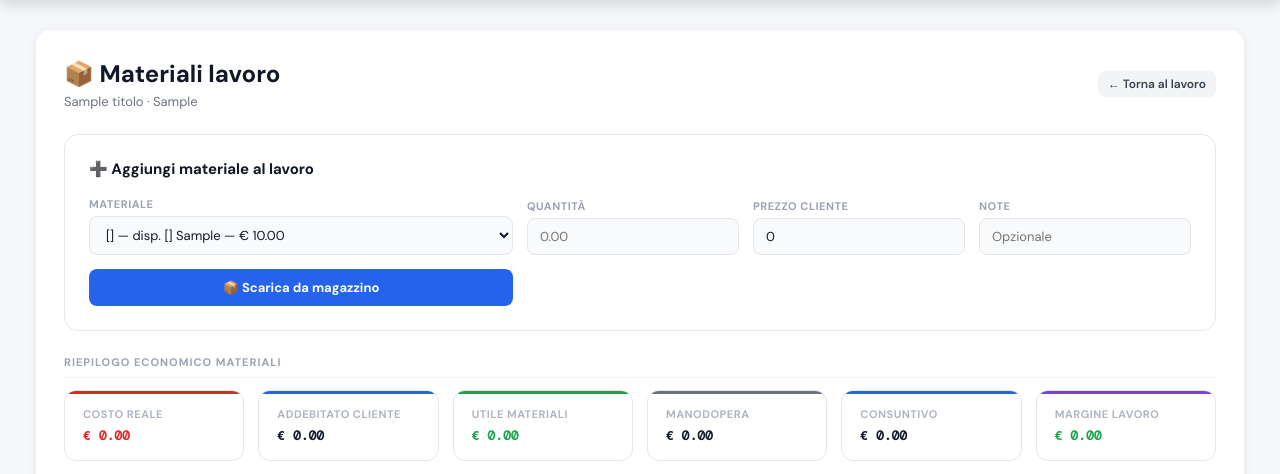
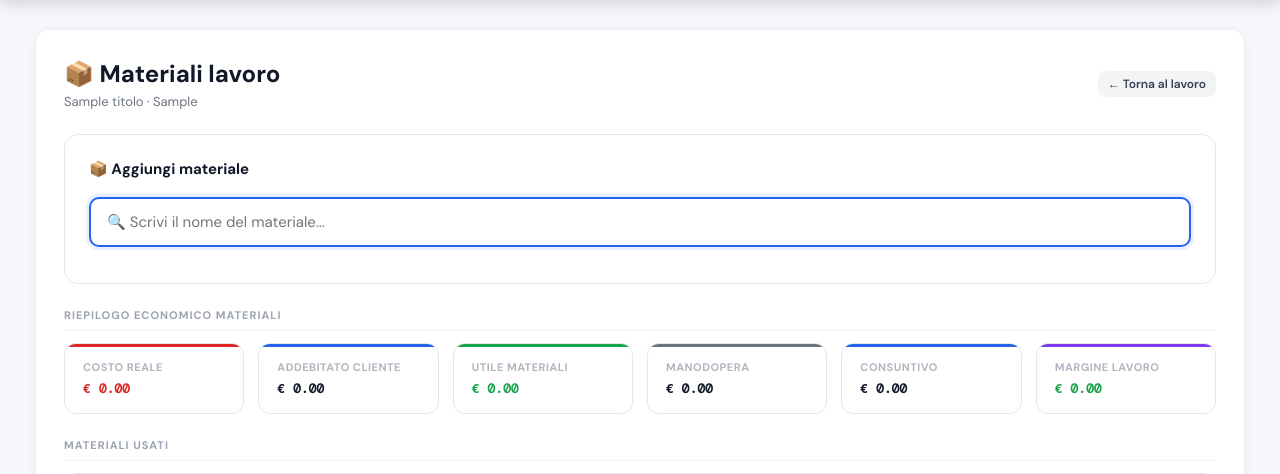
Before and after one commit to pmosca80/gestione-artigiani, a Python web app: template app/templates/lavoro_materiali.html in a window 1280 px wide. Shown: the part 118-592 px from the top of the page. Run offline with Jinja, Linux system fonts and the light colour scheme; the template is opened without the code that fills it: most values are stand-ins (such as "Sample title", 1, 10 or a date in 2020).

Commit message:
feat: ricerca rapida materiali sul campo
Sostituisce il select a scorrimento con una barra di ricerca live:
scrivi 2-3 lettere, tap sul materiale, quantita con autofocus, submit.
Da 8+ azioni a 4, utilizzabile anche con guanti o mani sporche.

Co-Authored-By: Claude Sonnet 4.6 <noreply@anthropic.com>

```diff
--- a/app/templates/lavoro_materiali.html
+++ b/app/templates/lavoro_materiali.html
@@ -172,6 +172,61 @@
         @media (max-width: 500px) {
             .add-form-grid { grid-template-columns: 1fr; }
         }
+
+        /* RICERCA RAPIDA MATERIALE */
+        .mat-search-input {
+            width: 100%; padding: 13px 16px;
+            border: 2px solid #e5e7eb; border-radius: 10px;
+            font-size: 15px; font-family: 'DM Sans', sans-serif;
+            outline: none; background: #f9fafb; box-sizing: border-box;
+            transition: border-color 0.2s, box-shadow 0.2s;
+        }
+        .mat-search-input:focus {
+            border-color: #2563eb;
+            box-shadow: 0 0 0 3px rgba(37,99,235,0.1);
+            background: white;
+        }
+        #mat-selected-box {
+            padding: 11px 14px; background: #eff6ff;
+            border: 2px solid #2563eb; border-radius: 10px;
+            display: flex; align-items: center; justify-content: space-between;
+        }
+        #mat-selected-nome { font-weight: 700; color: #1e40af; font-size: 14px; }
+        .mat-desel-btn {
+            background: none; border: none; color: #6b7280;
+            font-size: 22px; cursor: pointer; padding: 0 4px; line-height: 1;
+        }
+        #mat-lista {
+            display: none; position: absolute;
+            top: calc(100% + 4px); left: 0; right: 0;
+            background: white; border: 1.5px solid #e5e7eb;
+            border-radius: 10px; box-shadow: 0 8px 24px rgba(0,0,0,0.14);
+            z-index: 200; max-height: 300px; overflow-y: auto;
+        }
+        .mat-item {
+            padding: 13px 16px; cursor: pointer;
+            border-bottom: 1px solid #f1f5f9;
+            display: flex; align-items: center;
+            justify-content: space-between; gap: 8px;
+        }
+        .mat-item:last-child { border-bottom: none; }
+        .mat-item:hover, .mat-item:active { background: #f8fafc; }
+        .mat-item-nome { font-weight: 600; color: #111827; font-size: 14px; }
+        .mat-item-meta { font-size: 12px; color: #9ca3af; white-space: nowrap; }
+        .quick-label {
+            font-size: 11px; font-weight: 700; text-transform: uppercase;
+            letter-spacing: 0.5px; color: #9ca3af; display: block; margin-bottom: 5px;
+        }
+        .quick-input {
+            width: 100%; padding: 12px; border: 1.5px solid #e5e7eb;
+            border-radius: 8px; font-size: 16px; font-family: 'DM Sans', sans-serif;
+            outline: none; box-sizing: border-box;
+            transition: border-color 0.2s, box-shadow 0.2s;
+        }
+        .quick-input:focus {
+            border-color: #2563eb;
+            box-shadow: 0 0 0 3px rgba(37,99,235,0.1);
+        }
     </style>
 </head>
 <body>
@@ -194,34 +249,42 @@
     <div class="alert-error">⚠️ Quantità insufficiente in magazzino.</div>
     {% endif %}
 
-    <!-- FORM AGGIUNGI -->
+    <!-- FORM AGGIUNGI RAPIDO -->
     <div class="add-form-card">
-        <h3>➕ Aggiungi materiale al lavoro</h3>
-        <form method="post">
-            <div class="add-form-grid">
-                <div class="add-form-group">
-                    <label>Materiale</label>
-                    <select name="materiale_id" required>
-                        {% for materiale in materiali %}
-                        <option value="{{ materiale.id }}">
-                            {{ materiale.nome }} — disp. {{ materiale.quantita }} {{ materiale.unita_misura }} — € {{ "%.2f"|format(materiale.prezzo_vendita_default or 0) }}
-                        </option>
-                        {% endfor %}
-                    </select>
+        <h3>📦 Aggiungi materiale</h3>
+        <form method="post" id="form-mat">
+            <input type="hidden" name="materiale_id" id="mat-id">
+            <input type="hidden" name="note" value="">
+
+            <div style="position:relative; margin-bottom:12px;">
+                <input type="text" id="cerca-mat"
+                       autocomplete="off" autocorrect="off" autocapitalize="off" spellcheck="false"
+                       placeholder="🔍 Scrivi il nome del materiale..."
+                       class="mat-search-input"
+                       oninput="filtraMateriali(this.value)">
+                <div id="mat-selected-box" style="display:none;">
+                    <span id="mat-selected-nome"></span>
+                    <button type="button" onclick="deselezionaMat()" class="mat-desel-btn">×</button>
                 </div>
-                <div class="add-form-group">
-                    <label>Quantità</label>
-                    <input type="number" step="0.01" name="quantita" placeholder="0.00" required>
+                <div id="mat-lista"></div>
+            </div>
+
+            <div id="mat-details" style="display:none;">
+                <div style="display:flex; gap:10px; flex-wrap:wrap; margin-bottom:12px;">
+                    <div style="flex:1; min-width:120px;">
+                        <label class="quick-label">Quantità <span id="mat-unita" style="text-transform:none; font-weight:500;"></span></label>
+                        <input type="number" step="0.01" name="quantita" id="mat-qta"
+                               placeholder="0" required class="quick-input">
+                    </div>
+                    <div style="flex:1; min-width:120px;">
+                        <label class="quick-label">Prezzo cliente (€)</label>
+                        <input type="number" step="0.01" name="prezzo_unitario_cliente" id="mat-prezzo"
+                               value="0" class="quick-input">
+                    </div>
                 </div>
-                <div class="add-form-group">
-                    <label>Prezzo cliente</label>
-                    <input type="number" step="0.01" name="prezzo_unitario_cliente" value="0">
-                </div>
-                <div class="add-form-group">
-                    <label>Note</label>
-                    <input type="text" name="note" placeholder="Opzionale">
-                </div>
-                <button type="submit" class="btn-aggiungi">📦 Scarica da magazzino</button>
+                <button type="submit" class="btn-aggiungi" style="width:100%; padding:14px; font-size:15px;">
+                    📦 Aggiungi al lavoro
+                </button>
             </div>
         </form>
     </div>
@@ -345,5 +408,64 @@
 
 </div>
 
+<script>
+var _mat = [{% for m in materiali %}{"id":{{ m.id }},"nome":{{ m.nome|tojson }},"unita":{{ (m.unita_misura or '')|tojson }},"disp":{{ m.quantita or 0 }},"prezzo":{{ m.prezzo_vendita_default or 0 }}}{% if not loop.last %},{% endif %}{% endfor %}];
+
+function filtraMateriali(q) {
+    var lista = document.getElementById('mat-lista');
+    if (!q || q.length < 1) { lista.style.display = 'none'; return; }
+    var ql = q.toLowerCase();
+    var r = _mat.filter(function(m){ return m.nome.toLowerCase().indexOf(ql) >= 0; }).slice(0, 12);
+    if (!r.length) {
+        lista.innerHTML = '<div style="padding:14px; color:#9ca3af; text-align:center; font-size:13px;">Nessun risultato</div>';
+    } else {
+        lista.innerHTML = r.map(function(m){
+            return '<div class="mat-item" data-id="'+m.id+'" data-nome="'+m.nome.replace(/"/g,'&quot;')+'" data-unita="'+m.unita+'" data-prezzo="'+m.prezzo+'">' +
+                '<span class="mat-item-nome">'+m.nome+'</span>' +
+                '<span class="mat-item-meta">'+m.disp+' '+m.unita+'</span></div>';
+        }).join('');
+        lista.querySelectorAll('.mat-item').forEach(function(el){
+            el.addEventListener('mousedown', function(e){
+                e.preventDefault();
+                selezionaMat(this.dataset.id, this.dataset.nome, this.dataset.unita, parseFloat(this.dataset.prezzo));
+            });
+        });
+    }
+    lista.style.display = 'block';
+}
+
+function selezionaMat(id, nome, unita, prezzo) {
+    document.getElementById('mat-id').value = id;
+    document.getElementById('cerca-mat').style.display = 'none';
+    var box = document.getElementById('mat-selected-box');
+    box.style.display = 'flex';
+    document.getElementById('mat-selected-nome').textContent = nome;
+    document.getElementById('mat-lista').style.display = 'none';
+    document.getElementById('mat-unita').textContent = unita ? '('+unita+')' : '';
+    document.getElementById('mat-prezzo').value = prezzo || 0;
+    document.getElementById('mat-details').style.display = 'block';
+    setTimeout(function(){
+        var q = document.getElementById('mat-qta');
+        q.focus(); q.select();
+    }, 80);
+}
+
+function deselezionaMat() {
+    document.getElementById('mat-id').value = '';
+    document.getElementById('cerca-mat').style.display = 'block';
+    document.getElementById('cerca-mat').value = '';
+    document.getElementById('mat-selected-box').style.display = 'none';
+    document.getElementById('mat-details').style.display = 'none';
+    document.getElementById('cerca-mat').focus();
+}
+
+document.addEventListener('click', function(e){
+    if (!e.target.closest('#mat-lista') && e.target.id !== 'cerca-mat') {
+        document.getElementById('mat-lista').style.display = 'none';
+    }
+});
+
+document.getElementById('cerca-mat').focus();
+</script>
 </body>
 </html>
```
